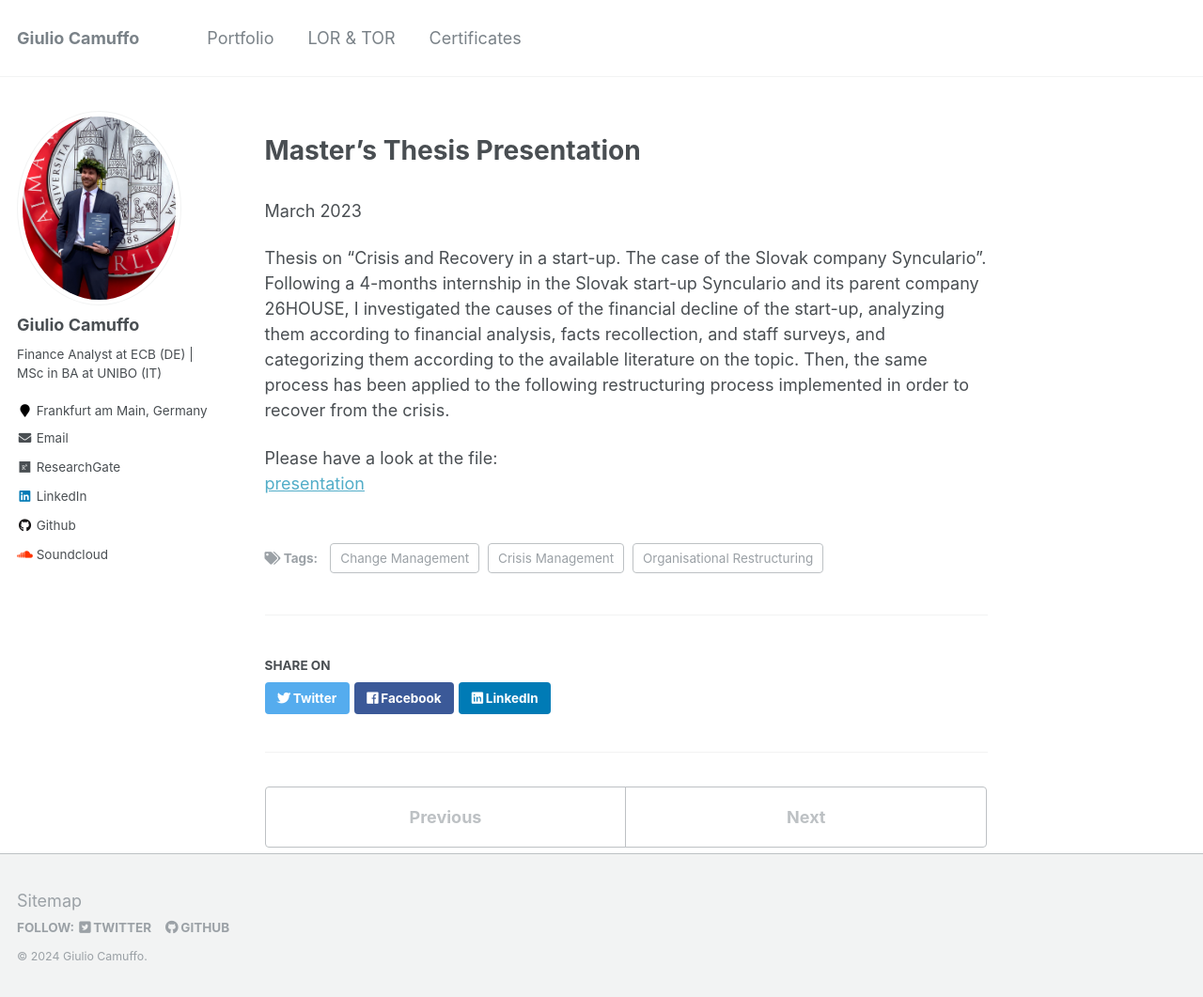
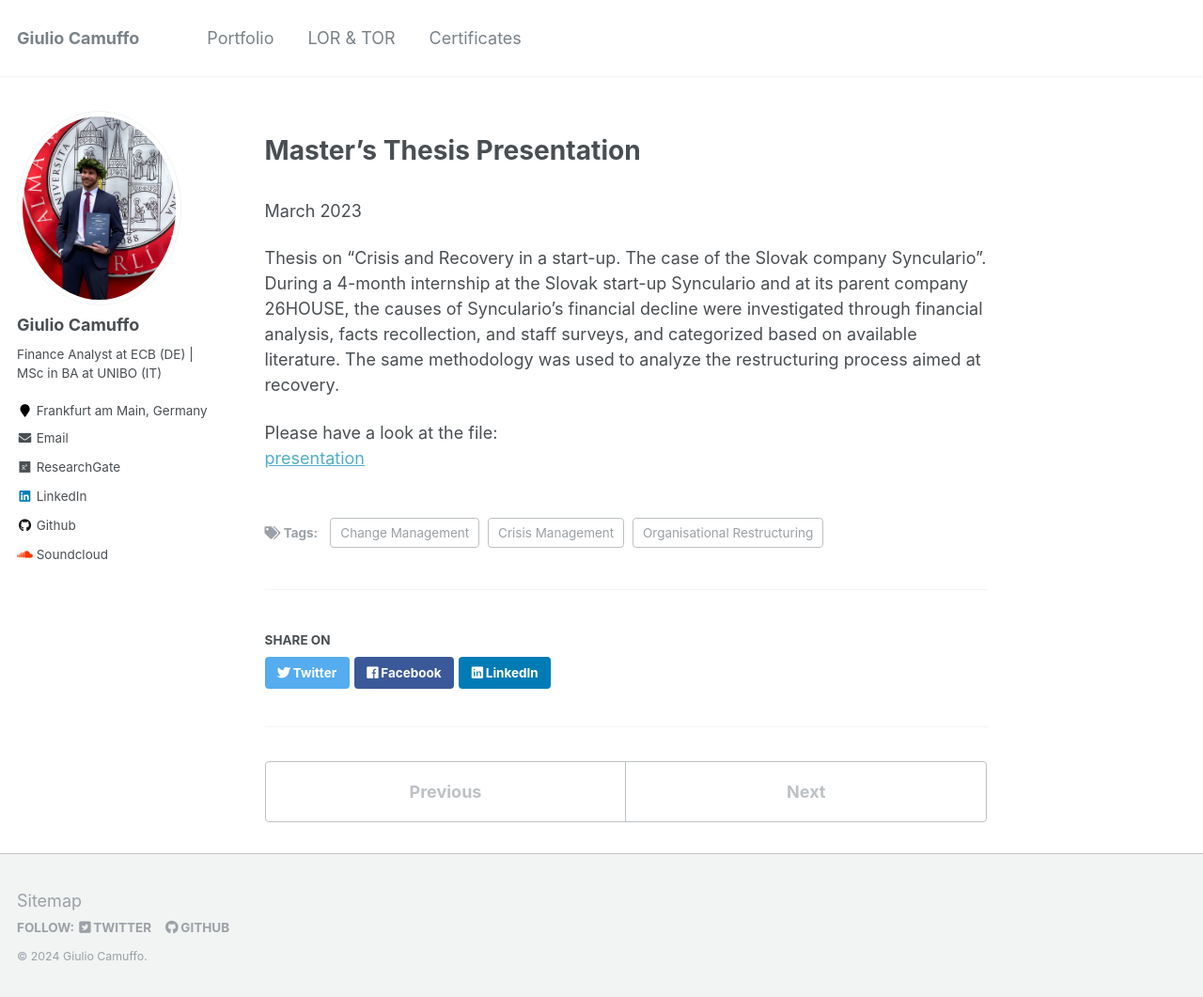
Before and after one commit to giulio-camuffo/giulio-camuffo.github.io, a Jekyll site: the page built from _publications/Master's-Thesis-Presentation.md, in a window 1280 px wide and 1064 px high. Shown: the top 1061 px of the window at 94% size. Built offline with Jekyll 4.4.1, drawn with Linux system fonts in a browser that asks for light colours; nearby versions of some CDN libraries.

Commit message:
Update Master's-Thesis-Presentation.md

```diff
--- a/_publications/Master's-Thesis-Presentation.md
+++ b/_publications/Master's-Thesis-Presentation.md
@@ -7,7 +7,7 @@ tags: [Crisis Management, Change Management, Organisational Restructuring]
 order: 0.5
 ---
 
-Thesis on "Crisis and Recovery in a start-up. The case of the Slovak company Synculario". Following a 4-months internship in the Slovak start-up Synculario and its parent company 26HOUSE, I investigated the causes of the financial decline of the start-up, analyzing them according to financial analysis, facts recollection, and staff surveys, and categorizing them according to the available literature on the topic. Then, the same process has been applied to the following restructuring process implemented in order to recover from the crisis.
+Thesis on "Crisis and Recovery in a start-up. The case of the Slovak company Synculario". During a 4-month internship at the Slovak start-up Synculario and at its parent company 26HOUSE, the causes of Synculario's financial decline were investigated through financial analysis, facts recollection, and staff surveys, and categorized based on available literature. The same methodology was used to analyze the restructuring process aimed at recovery.
 
 Please have a look at the file:
 [presentation](/files/THESIS-PRESENTATION.pdf)
```
